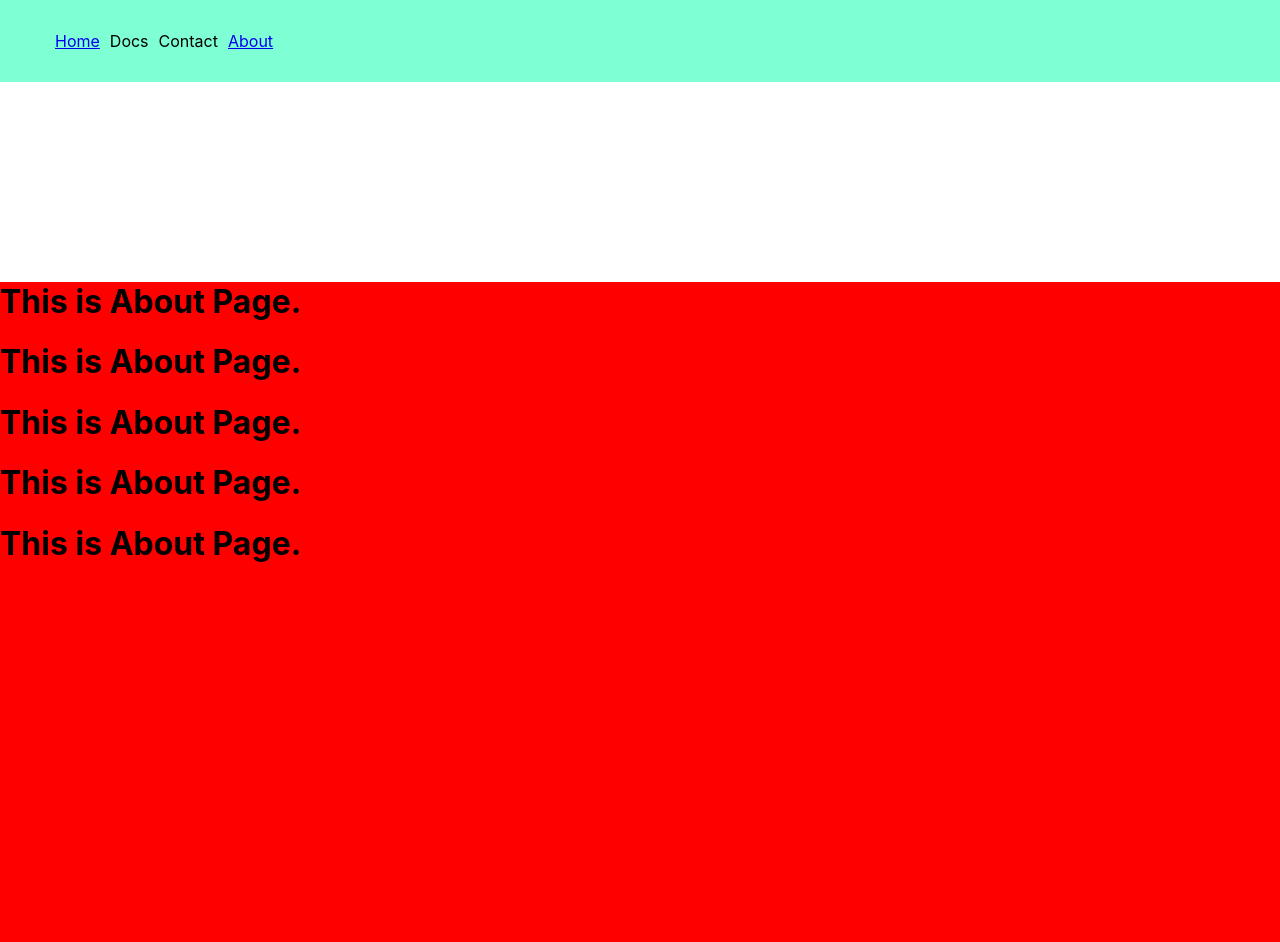
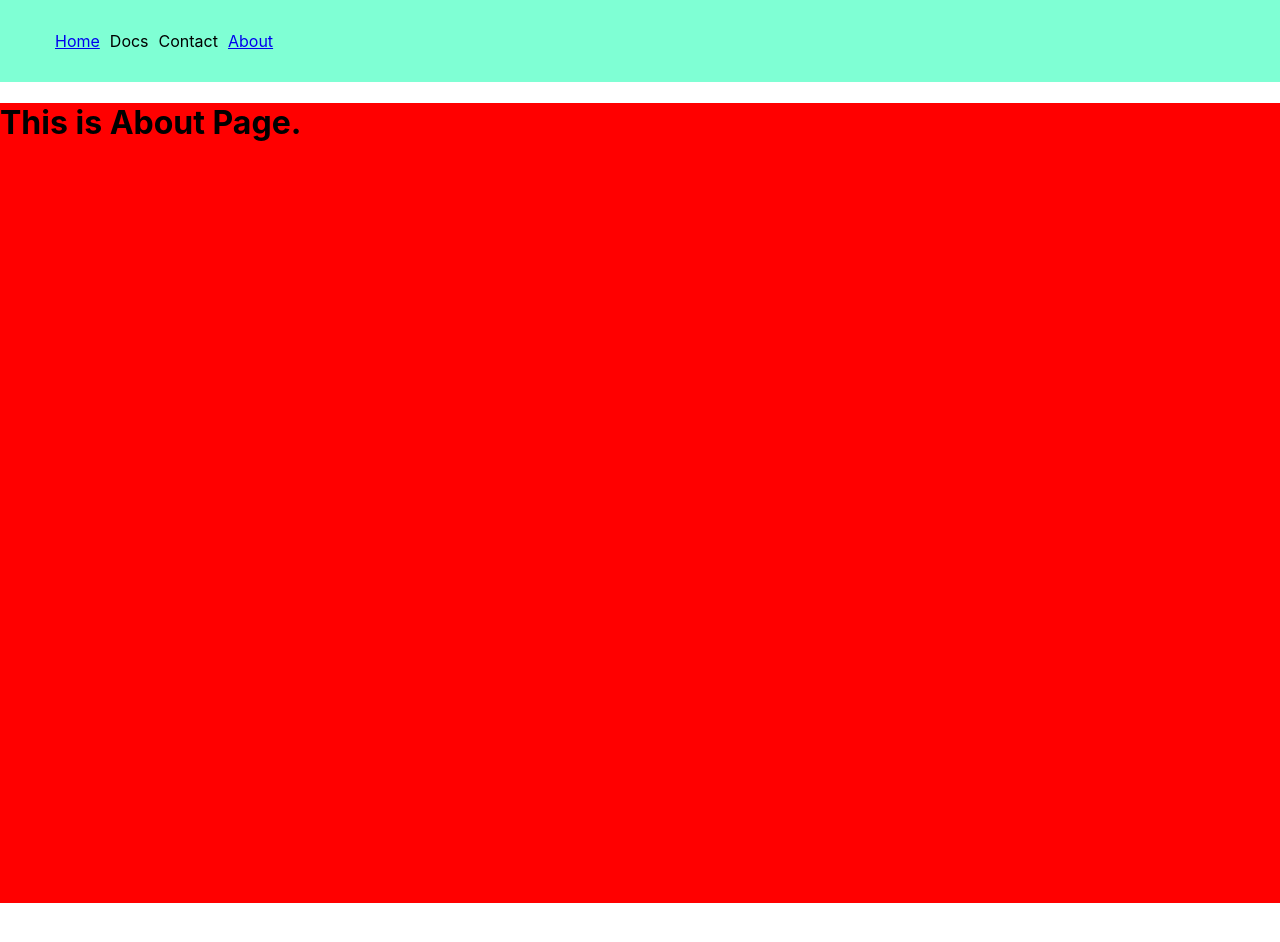
Before and after one commit to AbhishekKumar2233/Box-Office-reactapp, a React (Create React App) app: page /about in a window 1280 px wide. Shown: the top 942 px of the page. After the commit the page ends 903 px from the top, so only its background shows below. Built offline with nearby package versions, Linux system fonts and the light colour scheme.

Commit message:
read it for undestanding

```diff
--- a/src/App.js
+++ b/src/App.js
@@ -7,13 +7,14 @@ import { Switch, Route } from "react-router-dom";
 function App() {
   return (
     <div>
+      {/* permanent */}
       <Navbar />
-
       <Switch>
+        {/* home page routing */}
         <Route exact path="/">
           This is home page
         </Route>
-
+        {/* simple routing */}
         <Route exact path="/starred">
           This is starred
         </Route>
@@ -21,6 +22,7 @@ function App() {
         <Route exact path="/about">
           <About />
         </Route>
+        {/* error page */}
         <Route>This is 404 page</Route>
       </Switch>
       {/* <Switch>
--- a/src/Components/About.jsx
+++ b/src/Components/About.jsx
@@ -5,10 +5,6 @@ export default function About() {
   return (
     <div className="about">
       <h1>This is About Page.</h1>
-      <h1>This is About Page.</h1>
-      <h1>This is About Page.</h1>
-      <h1>This is About Page.</h1>
-      <h1>This is About Page.</h1>
     </div>
   );
 }
--- a/src/index.css
+++ b/src/index.css
@@ -24,7 +24,6 @@ code {
   padding: 5px;
 }
 .about {
-  margin-top: 200px;
   width: 100%;
   height: 100vh;
   background-color: red;
```
